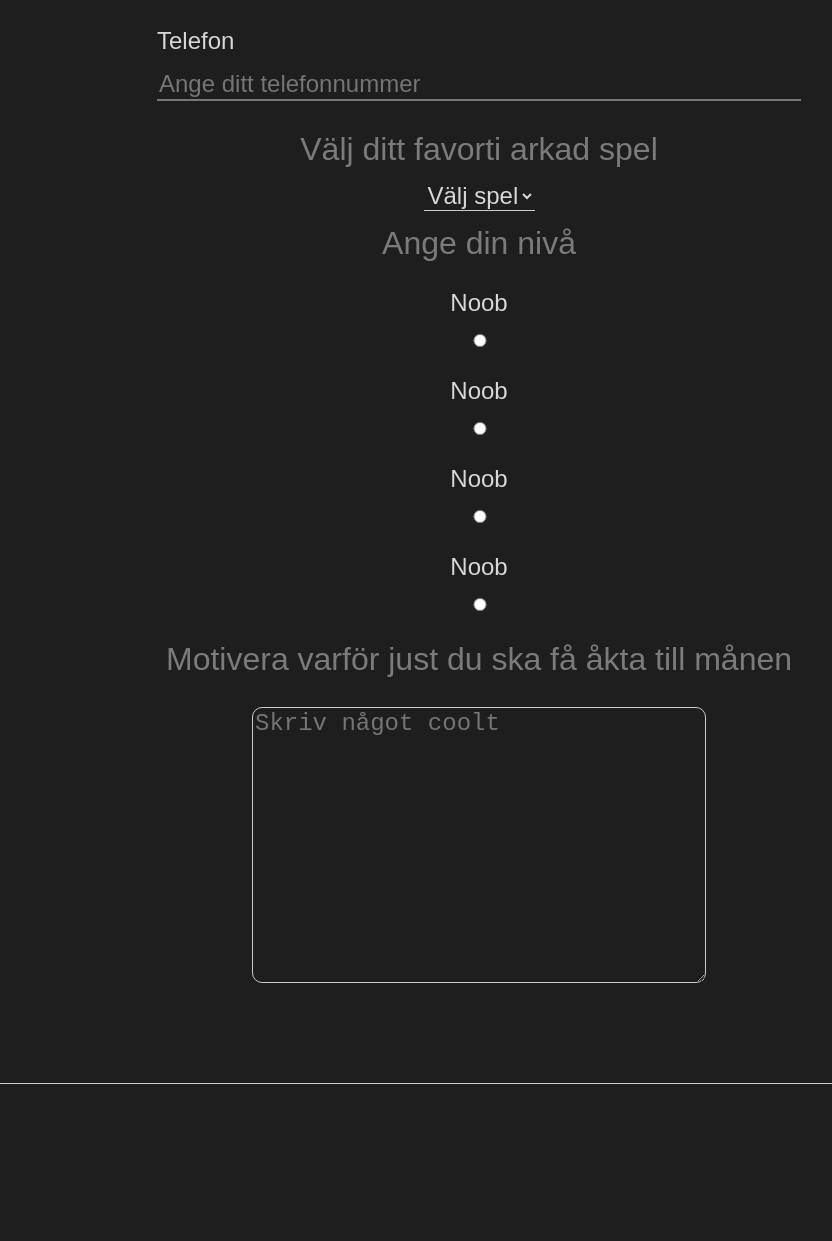
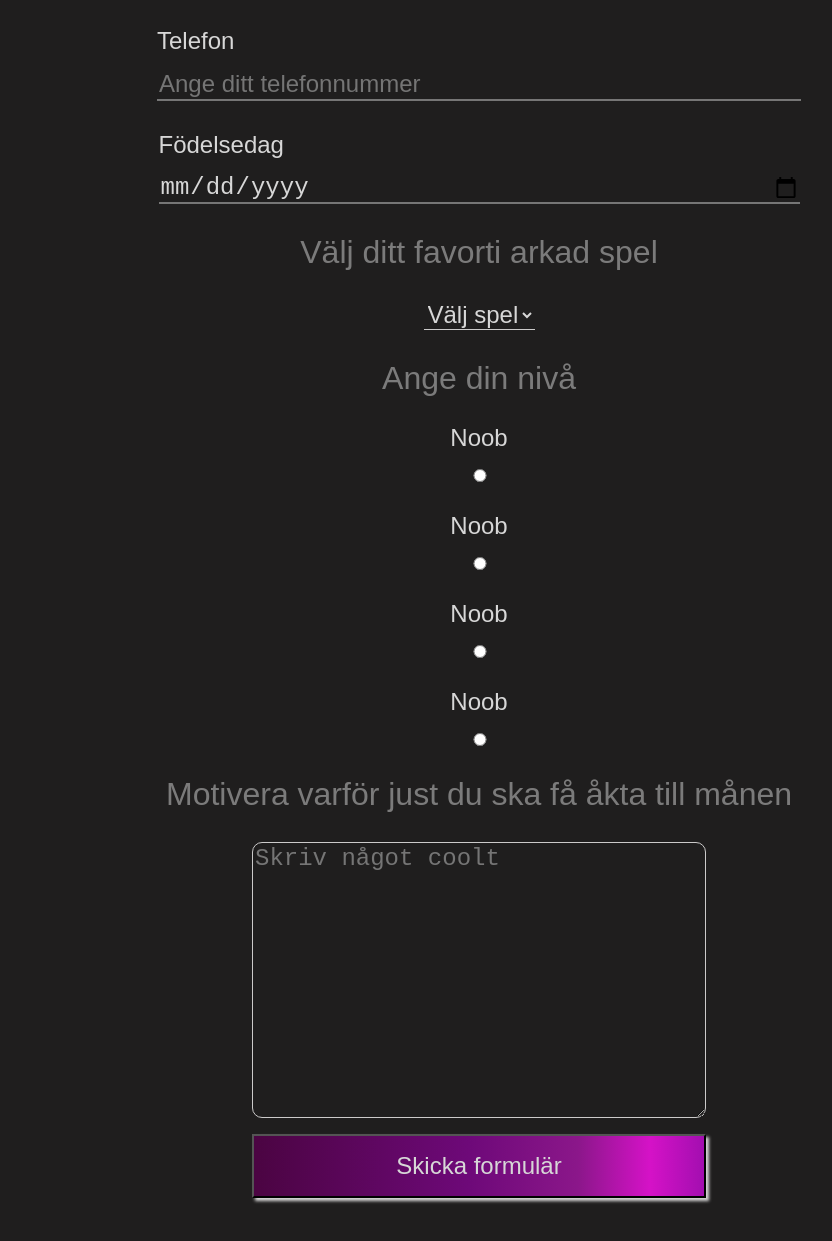
Before and after one commit to glimakraSchooCases/case1Css, a plain HTML site: page event.html in a window 1280 px wide. Shown: the part 924-2165 px from the top of the page, without its empty margins (161-993 px from the left). Drawn offline with Linux system fonts and the light colour scheme; a web font is replaced by a local one.

Commit message:
added button on event and other small changes

```diff
--- a/event.html
+++ b/event.html
@@ -6,7 +6,7 @@
     <link rel="icon" href="images/android-chrome-512x512.png">
     <meta http-equiv="X-UA-Compatible" content="IE=edge">
     <meta name="viewport" content="width=device-width, initial-scale=1.0">
-    <title>Guidad tur</title>
+    <title>Event</title>
 
     <meta name="keywords" content="Ansök, boka, Kebnekaise, bergs bestigning">
     <meta name="description" content="Boka en guidad tur till toppen av Kebnekaise">
@@ -64,7 +64,7 @@
 
 
 
-            <form class="borderTop" action="event.html" method="get">
+            <form class="borderTop" action="formAction.html" method="get">
 
                 <div class="formContainer">
                     <h4>Personlig Information</h4>
@@ -88,8 +88,13 @@
                         <input type="tel" name="tel" id="tel" placeholder="Ange ditt telefonnummer" required>
                     </label>
 
+                    <label>
+                        <p>Födelsedag</p>
+                        <input type="date" name="date" id="date">
+                    </label>
+
                     <h4>Välj ditt favorti arkad spel</h4>
-                    <select name="arcade" id="arcade">
+                    <select class="select" name="arcade" id="arcade">
                         <option value="0">Välj spel</option>
                         <option value="1">Pacman</option>
                     </select>
@@ -120,9 +125,12 @@
                 </div>
                     <!-- Gör knappen så att när det skickas kommer du till ensida med en gif som bakgrund -->
                     <h4>Motivera varför just du ska få åkta till månen</h4>
-                    <label>
+                    <label class="labelContainer">
                         <textarea name="info" id="info" cols="30" rows="10" placeholder="Skriv något coolt"></textarea>
+                        <button class="labelButton">Skicka formulär</button>
                     </label>
+
+
                 </div>
 
 
--- a/style.css
+++ b/style.css
@@ -10,7 +10,7 @@
 
 }
 
-/* generall type selectors */
+/* generall type and psudo selectors */
 
 body * {
     color: var(--fontColor);
@@ -41,6 +41,7 @@ input {
     border-bottom: 1px transparent rgb(203, 202, 202);
     color: black;
     background-color: var(--backgroundColor);
+    color: var(--fontColor);
 
 
 }
@@ -89,11 +90,28 @@ label {
     padding: 1rem;
 }
 
+button {
+    margin-top: 1rem;
+    padding: 1rem 2rem;
+
+    background: rgb(75, 4, 66);
+    background: linear-gradient(90deg, rgba(75, 4, 66, 1) 0%, rgba(110, 9, 121, 1) 48%, rgba(139, 23, 138, 1) 72%, rgba(213, 18, 199, 1) 88%, rgba(163, 14, 176, 1) 100%);
+
+}
+
+button:hover {
+    opacity: 50%;
+}
+
 
 /* generella klasser */
 
 .borderTop {
     border-top: 1px solid rgb(203, 202, 202);
+}
+
+.paddingTop {
+    padding-top: 2rem;
 }
 
 /* Index.html */
@@ -299,7 +317,18 @@ nav {
     }
 
 
+    .select {
+        margin: 1rem;
+    }
 
+    .labelContainer {
+        display: flex;
+        flex-direction: column;
+    }
+
+    .labelButton {
+        box-shadow: 3px 3px 3px;
+    }
 
 
 /* footer */
@@ -329,22 +358,13 @@ footer form {
     padding-top: 3rem;
 }
 
-footer button {
-    margin-top: 1rem;
-    padding: 1rem 2rem;
 
-    background: rgb(75, 4, 66);
-    background: linear-gradient(90deg, rgba(75, 4, 66, 1) 0%, rgba(110, 9, 121, 1) 48%, rgba(139, 23, 138, 1) 72%, rgba(213, 18, 199, 1) 88%, rgba(163, 14, 176, 1) 100%);
-
-}
 
 footer p {
     margin-bottom: 1rem;
 }
 
-footer button:hover {
-    opacity: 50%;
-}
+
 
 
 
```
Also changed, not shown: index.html (+2 -1 lines).
